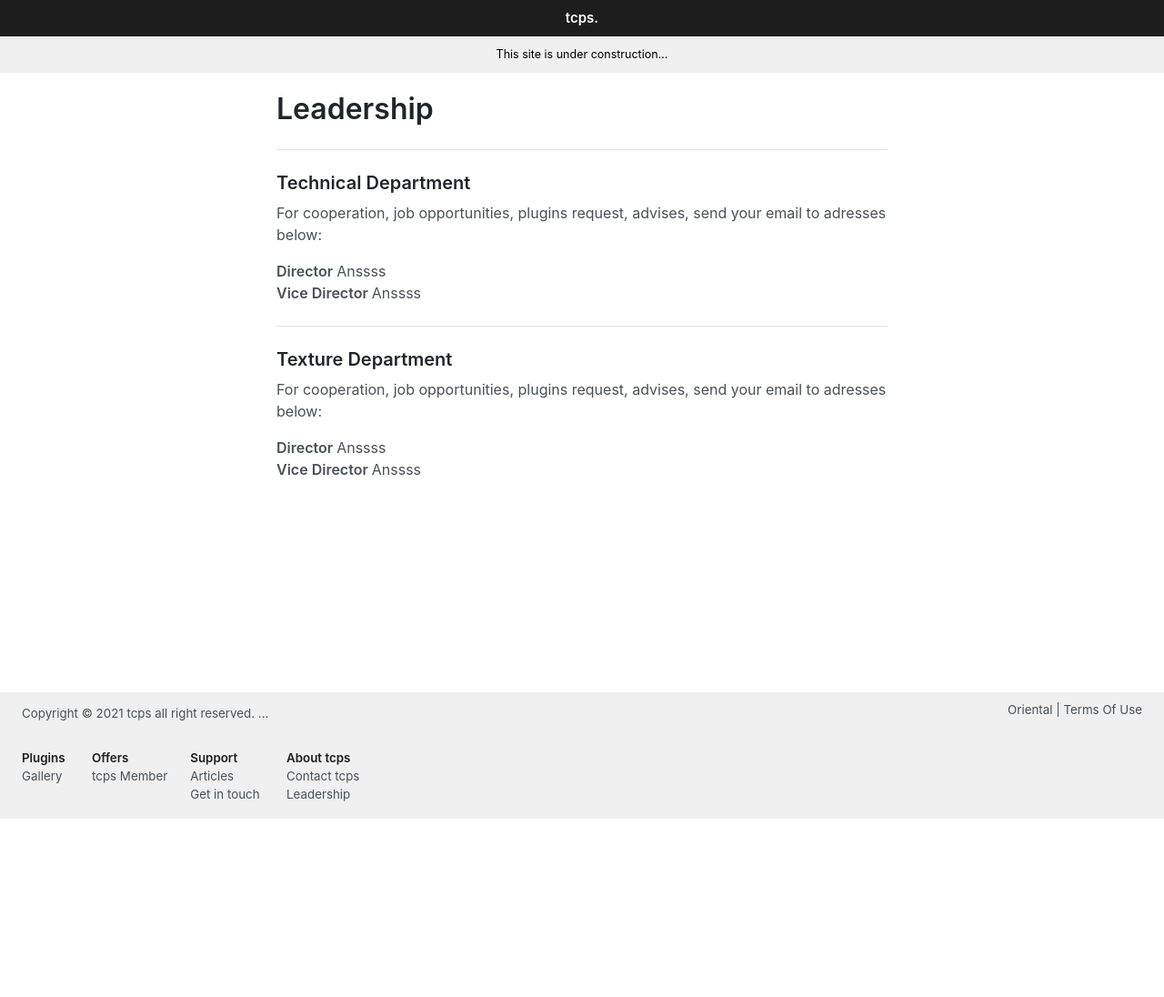
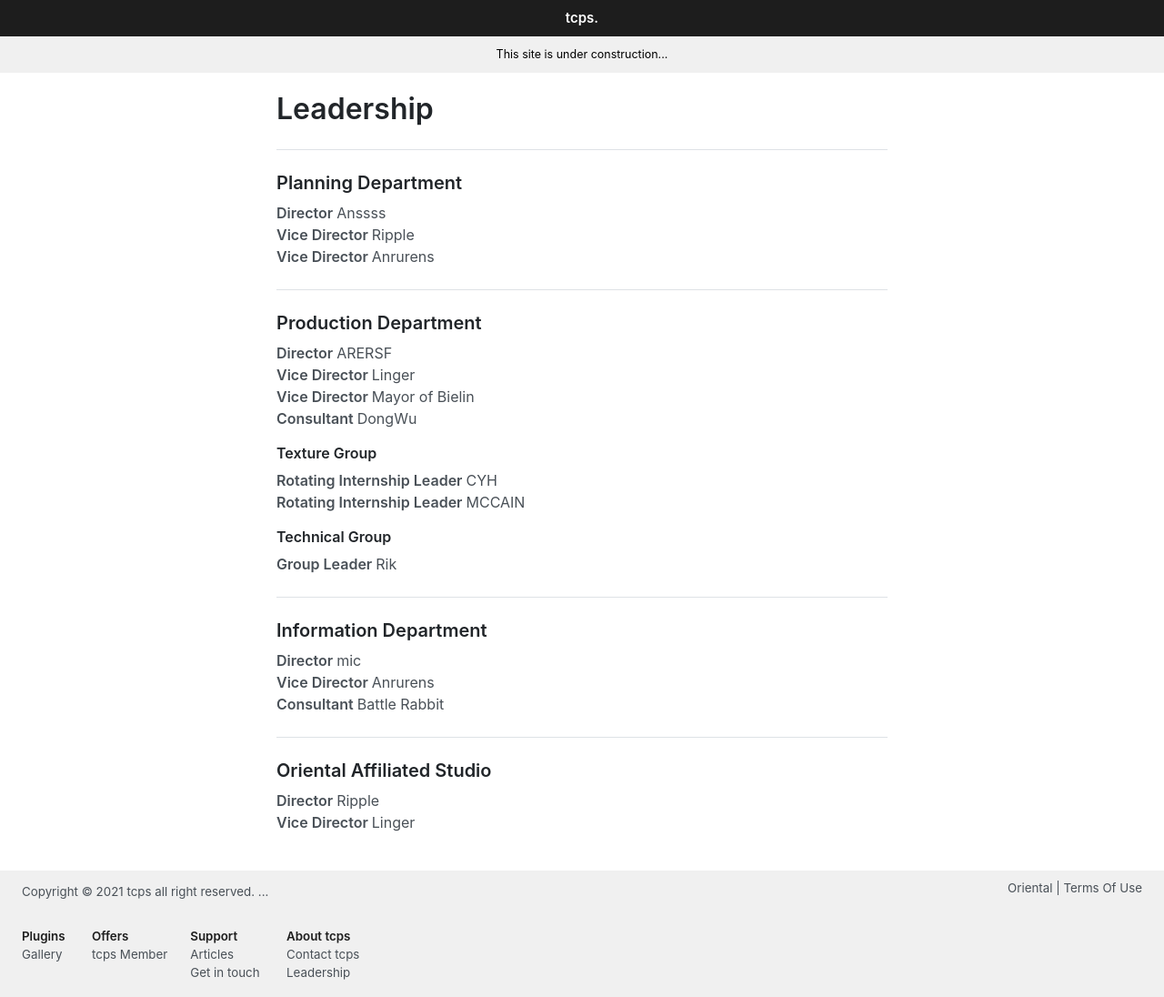
Before and after one commit to ttcps/ttcps.github.io, a Jekyll site: the page built from leadership.html, in a window 1280 px wide. Shown: the whole page at 91% size. Built offline with Jekyll 4.4.1, drawn with Linux system fonts in a browser that asks for light colours; before the commit the page ends 900 px from its top, so only the background shows below that.

Commit message:
Update leadership.html

```diff
--- a/leadership.html
+++ b/leadership.html
@@ -4,28 +4,71 @@ title: Leadership
 ---
 <h1 class="first">Leadership</h1>
 <hr>
-<div id="tech" style="display: block; vertical-aligin: top;">
-<h3>Technical Department</h3>
-<p>For cooperation, job opportunities, plugins request, advises, send your email to adresses below:</p>
+<div style="display: block; vertical-aligin: top;">
+<h3>Planning Department</h3>
 <ul style="list-style: none; padding: 0px;">
     <li>
       <span style="font-weight: 600">Director </span><span>Anssss</span>
     </li>
     <li>
-      <span style="font-weight: 600">Vice Director </span><span>Anssss</span>
+      <span style="font-weight: 600">Vice Director </span><span>Ripple</span>
+    </li>
+    <li>
+      <span style="font-weight: 600">Vice Director </span><span>Anrurens</span>
     </li>
 </ul>
-</div>
 <hr>
-<div id="tech" style="display: block; vertical-aligin: top;">
-<h3>Texture Department</h3>
-<p>For cooperation, job opportunities, plugins request, advises, send your email to adresses below:</p>
+<div style="display: block; vertical-aligin: top;">
+<h3>Production Department</h3>
 <ul style="list-style: none; padding: 0px;">
     <li>
-      <span style="font-weight: 600">Director </span><span>Anssss</span>
+      <span style="font-weight: 600">Director </span><span>ARERSF</span>
     </li>
     <li>
-      <span style="font-weight: 600">Vice Director </span><span>Anssss</span>
+      <span style="font-weight: 600">Vice Director </span><span>Linger</span>
+    </li>
+    <li>
+      <span style="font-weight: 600">Vice Director </span><span>Mayor of Bielin</span>
+    </li>
+    <li>
+      <span style="font-weight: 600">Consultant </span><span>DongWu</span>
     </li>
 </ul>
-</div>
+<h4>Texture Group</h4>
+  <ul style="list-style: none; padding: 0px;">
+    <li>
+      <span style="font-weight: 600">Rotating Internship Leader </span><span>CYH</span>
+    </li>
+    <li>
+      <span style="font-weight: 600">Rotating Internship Leader </span><span>MCCAIN</span>
+    </li>
+</ul>
+<h4>Technical Group</h4>
+  <ul style="list-style: none; padding: 0px;">
+    <li>
+      <span style="font-weight: 600">Group Leader </span><span>Rik</span>
+    </li>
+</ul>
+<hr>
+<h3>Information Department</h3>
+<ul style="list-style: none; padding: 0px;">
+    <li>
+      <span style="font-weight: 600">Director </span><span>mic</span>
+    </li>
+    <li>
+      <span style="font-weight: 600">Vice Director </span><span>Anrurens</span>
+    </li>
+    <li>
+      <span style="font-weight: 600">Consultant </span><span>Battle Rabbit</span>
+    </li>
+</ul>
+<hr>
+<h3>Oriental Affiliated Studio</h3>
+<ul style="list-style: none; padding: 0px;">
+    <li>
+      <span style="font-weight: 600">Director </span><span>Ripple</span>
+    </li>
+    <li>
+      <span style="font-weight: 600">Vice Director </span><span>Linger</span>
+    </li>
+</ul>
```
